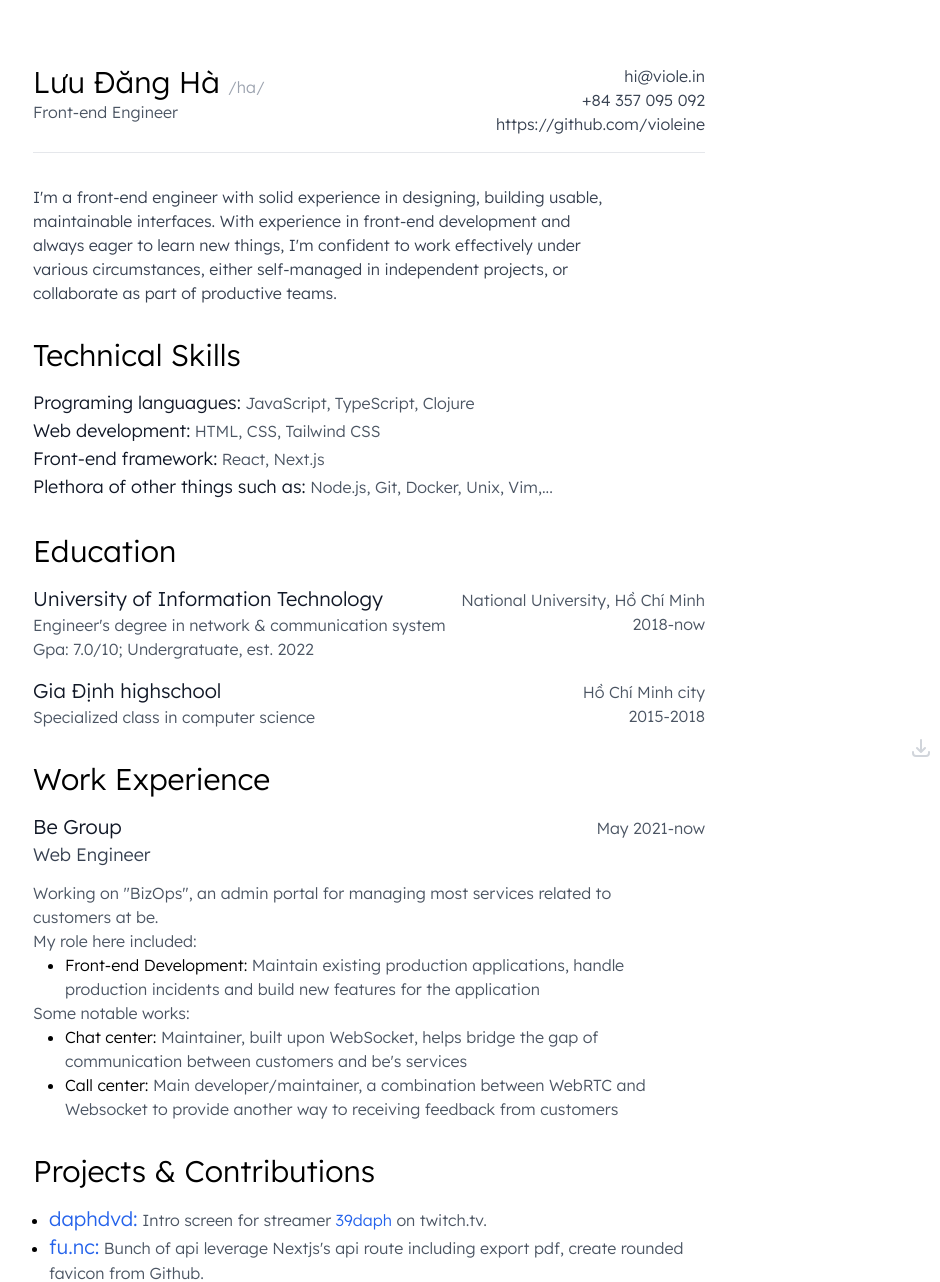
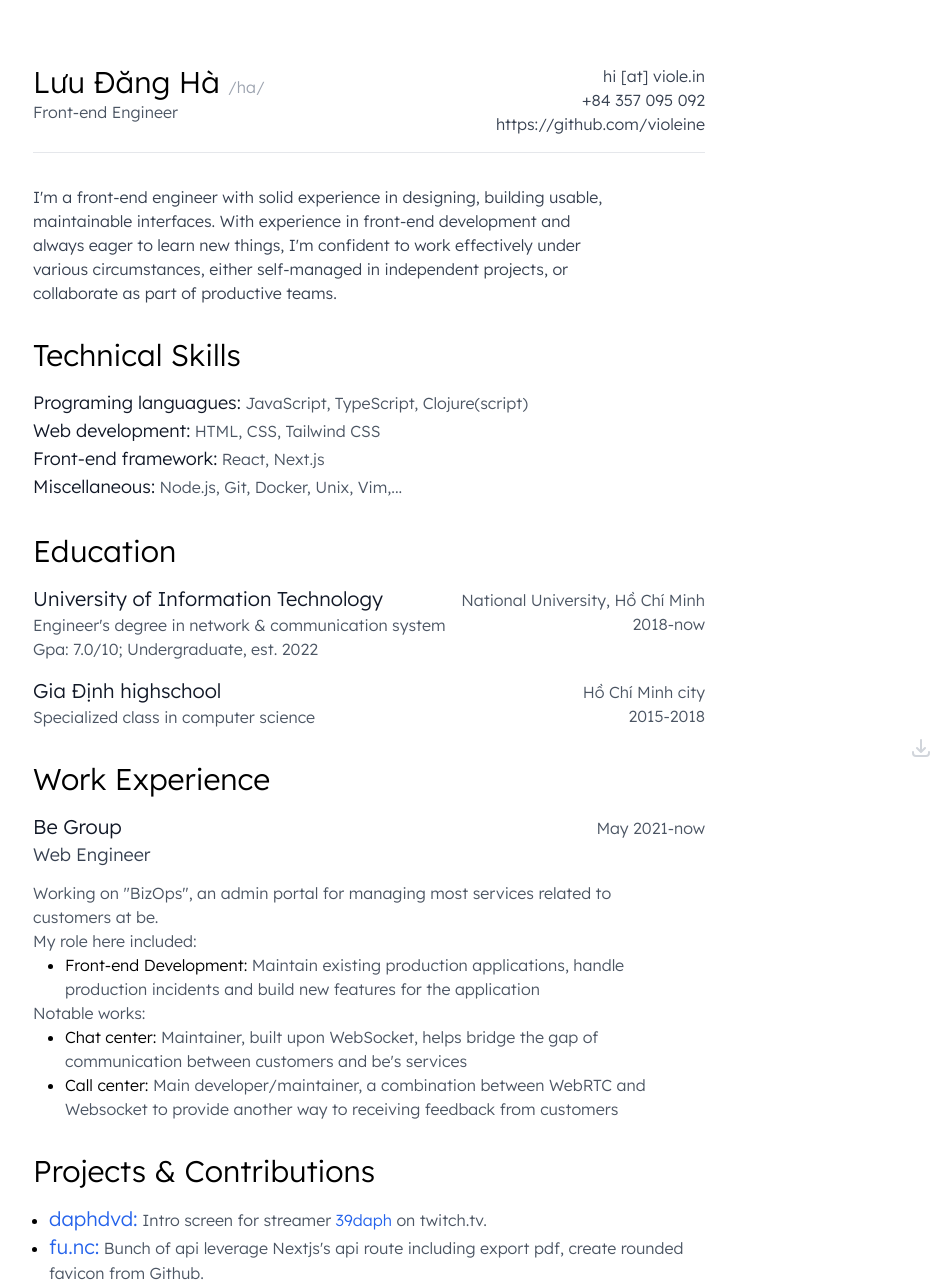
Before and after one commit to violeine/re.sume, a website: page index.html in a window 1280 px wide. Shown: the top 1282 px of the page, 271-1211 px from the left. Drawn offline with Linux system fonts and the light colour scheme.

Commit message:
kill your darlings

```diff
--- a/index.html
+++ b/index.html
@@ -23,9 +23,9 @@
           <h2 class="text-gray-600">Front-end Engineer</h2>
         </section>
         <section class="ml-auto text-right text-gray-700">
-          <p>hi@viole.in</p>
-          <p>+84 357 095 092</p>
-          <p>https://github.com/violeine</p>
+          <p class="cursor-pointer">hi [at] viole.in</p>
+          <p class="cursor-pointer">+84 357 095 092</p>
+          <p class="cursor-pointer"><a class="hover:underline" href="https://github.com/violein">https://github.com/violeine</a></p>
         </section>
       </header>
       <div class="h-8 w-8"></div>
@@ -56,7 +56,7 @@
         <h1 class="text-3xl">Technical Skills</h1>
         <p class="text-gray-600">
           <span class="text-gray-900 text-lg">Programing languagues:</span>
-          JavaScript, TypeScript, Clojure
+          JavaScript, TypeScript, Clojure(script)
           <br />
           <span class="text-gray-900 text-lg">Web development:</span>
           HTML, CSS, Tailwind CSS
@@ -65,7 +65,7 @@
           React, Next.js
           <br />
           <span class="text-gray-900 text-lg"
-            >Plethora of other things such as:</span
+            >Miscellaneous:</span
           >
           Node.js, Git, Docker, Unix, Vim,...
           <br />
@@ -84,7 +84,7 @@
                 Engineer's degree in network & communication system
               </li>
               <li class="text-gray-600">
-                Gpa: 7.0/10; Undergratuate, est. 2022
+                Gpa: 7.0/10; Undergraduate, est. 2022
               </li>
             </ul>
           </section>
@@ -131,7 +131,7 @@
               </span>
             </li>
           </ul>
-          <p class="text-gray-600">Some notable works:</p>
+          <p class="text-gray-600">Notable works:</p>
           <ul class="list-disc list-outside px-8">
             <li>
               Chat center:
```
Also changed, not shown: tailwind.css, 1 other file.
